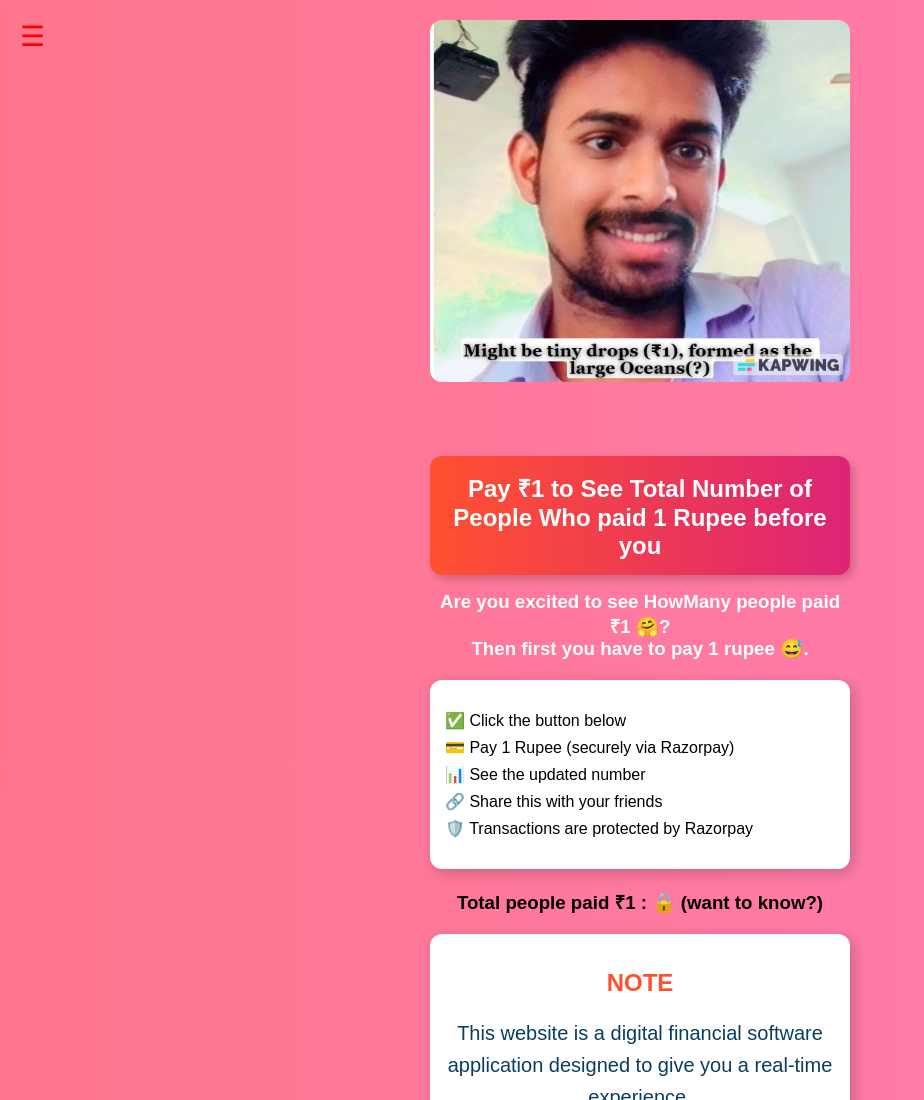
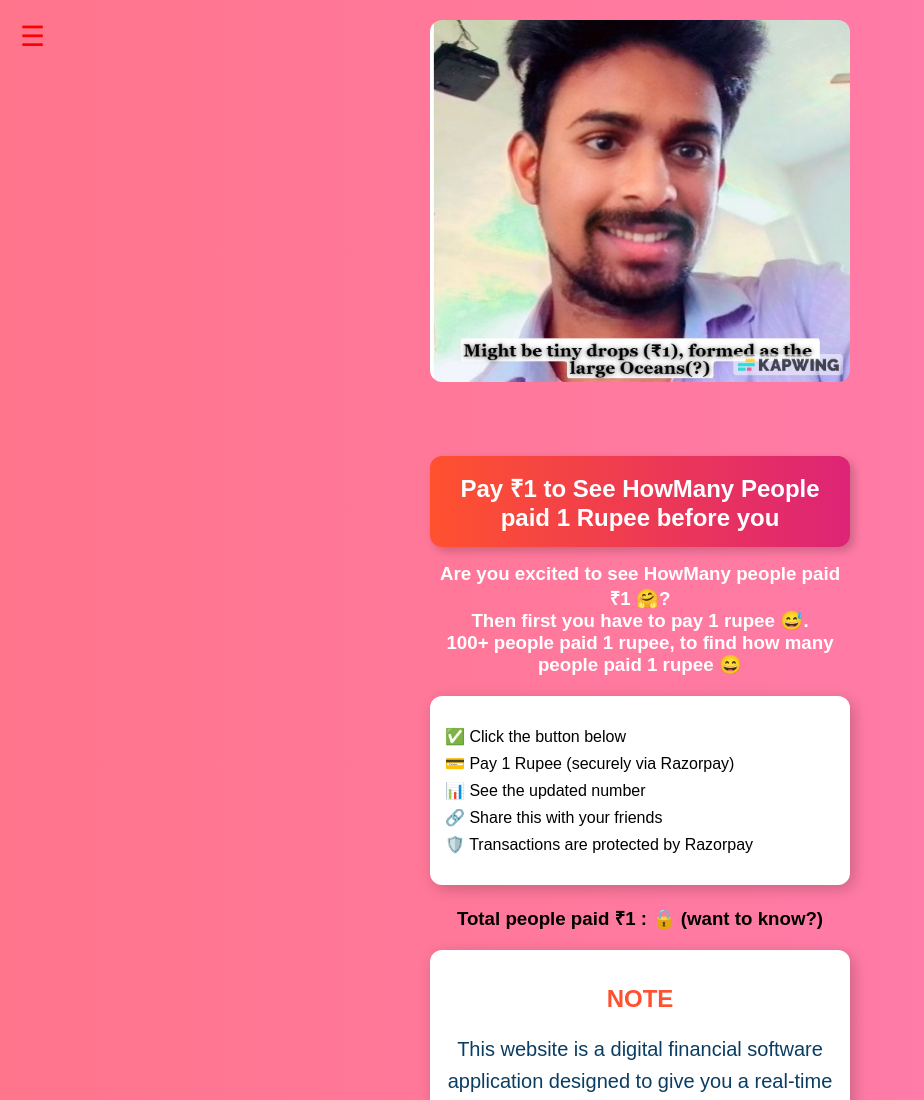
Before and after one commit to Charan731/ramu, a plain HTML site: page index.html in a window 1280 px wide. Shown: the top 1100 px of the page, without its empty margins (0-924 px from the left). Drawn offline with Linux system fonts and the light colour scheme.

Commit message:
Update index.html

```diff
--- a/index.html
+++ b/index.html
@@ -242,10 +242,11 @@
     <!-- Main Top Image -->
     <img src="chinni.jpeg" alt="Banner" style="width:100%; border-radius:12px; margin-bottom: 10px;">
 
-    <h1>Pay ₹1 to See Total Number of People Who paid 1 Rupee before you</h1>
+    <h1>Pay ₹1 to See HowMany People paid 1 Rupee before you</h1>
 
     <h3 style="color:white; margin-top:10px;">Are you excited to see HowMany people paid ₹1 🤗?
       <br> Then first you have to pay 1 rupee 😅.
+      <br>100+ people paid 1 rupee, to find how many people paid 1 rupee  😄
     </h3>
 
     <div class="section">
```
